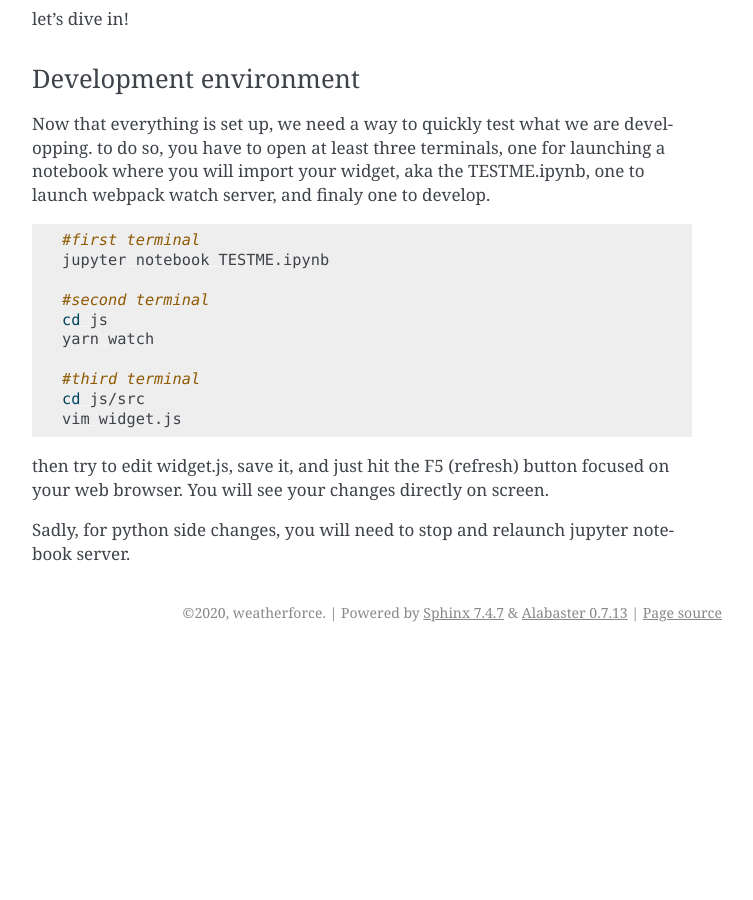
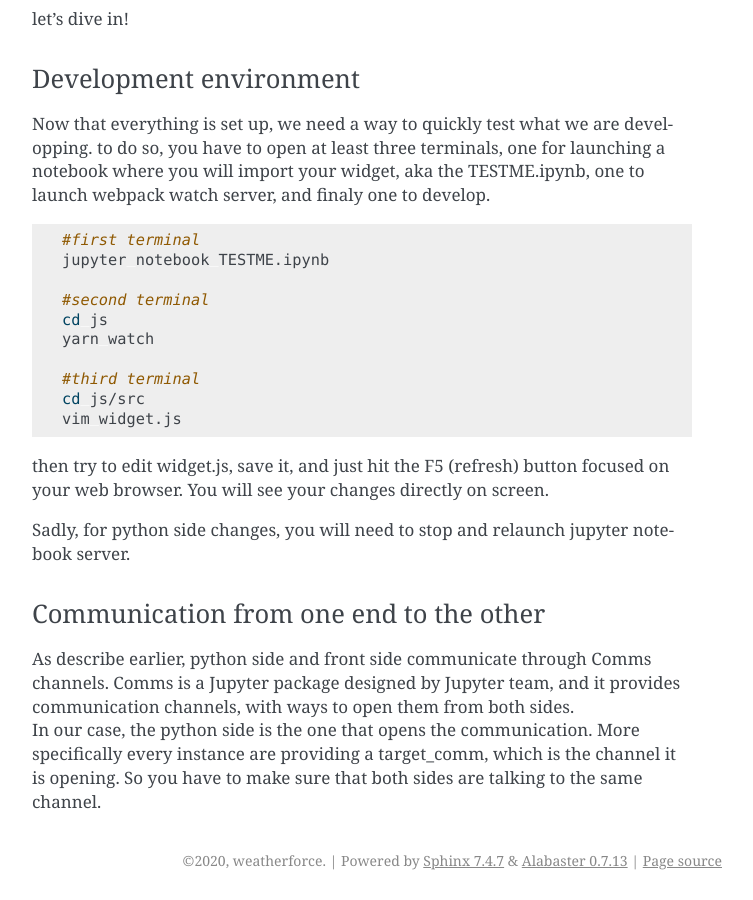
Before and after one commit to weatherforce/ipyreact, a Sphinx documentation site: the page built from docs/source/cookiecutter.md, in a window 1280 px wide and 900 px high, scrolled down 2020 px. Shown: the whole window, without its empty margins (388-1141 px from the left). Built offline with Sphinx 7.4.7, drawn with Linux system fonts in a browser that asks for light colours; pages that are not in the unit, such as notebooks, are missing from menus; before the commit the page ends 2672 px from its top, so only the background shows below that; some of the changed text lies outside the part shown.

Commit message:
update doc with first version of channel description

```diff
--- a/docs/source/cookiecutter.md
+++ b/docs/source/cookiecutter.md
@@ -95,4 +95,9 @@ then try to edit widget.js, save it, and just hit the F5 (refresh) button focuse
 
 Sadly, for python side changes, you will need to stop and relaunch jupyter notebook server.
 
+### Communication from one end to the other
+
+As describe earlier, python side and front side communicate through Comms channels. Comms is a Jupyter package designed by Jupyter team, and it provides communication channels, with ways to open them from both sides.
+In our case, the python side is the one that opens the communication. More specifically every instance are providing a target_comm, which is the channel it is opening. So you have to make sure that both sides are talking to the same channel.
+
 [diagram1]: _static/cookiecutter_1.png
```
